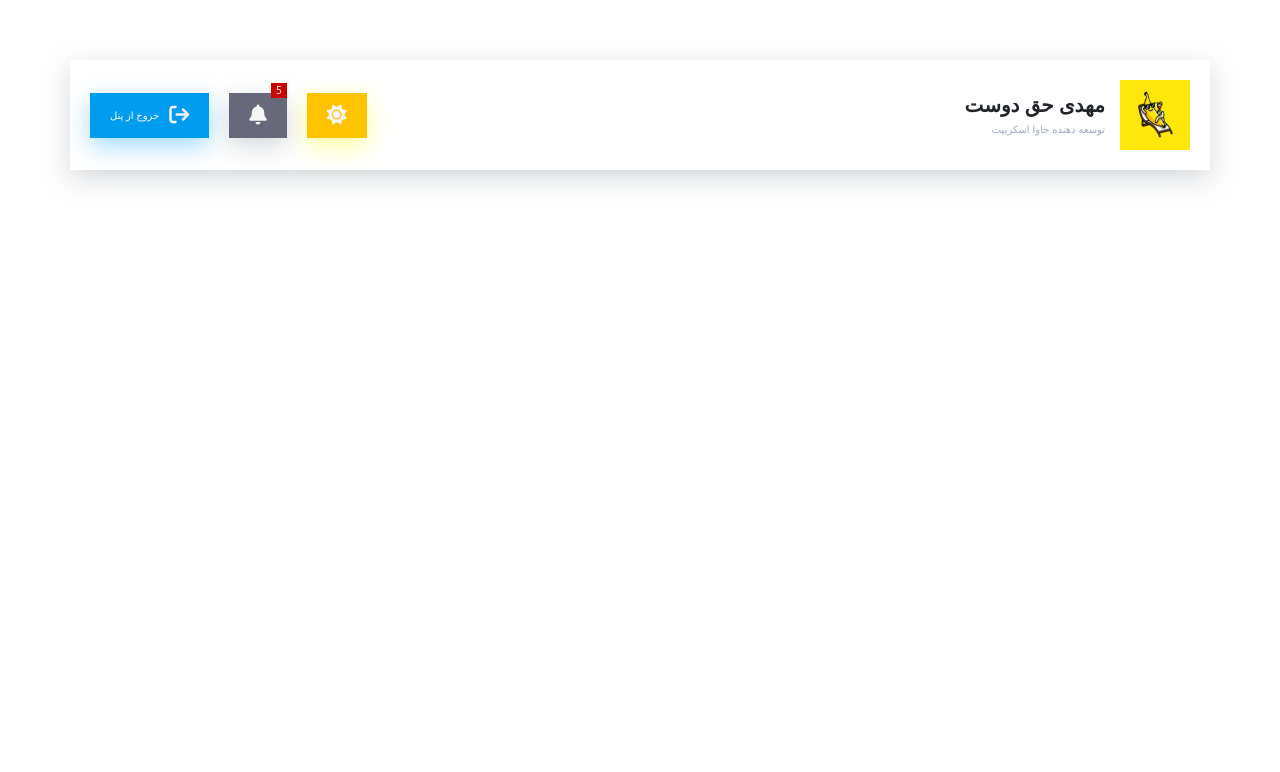
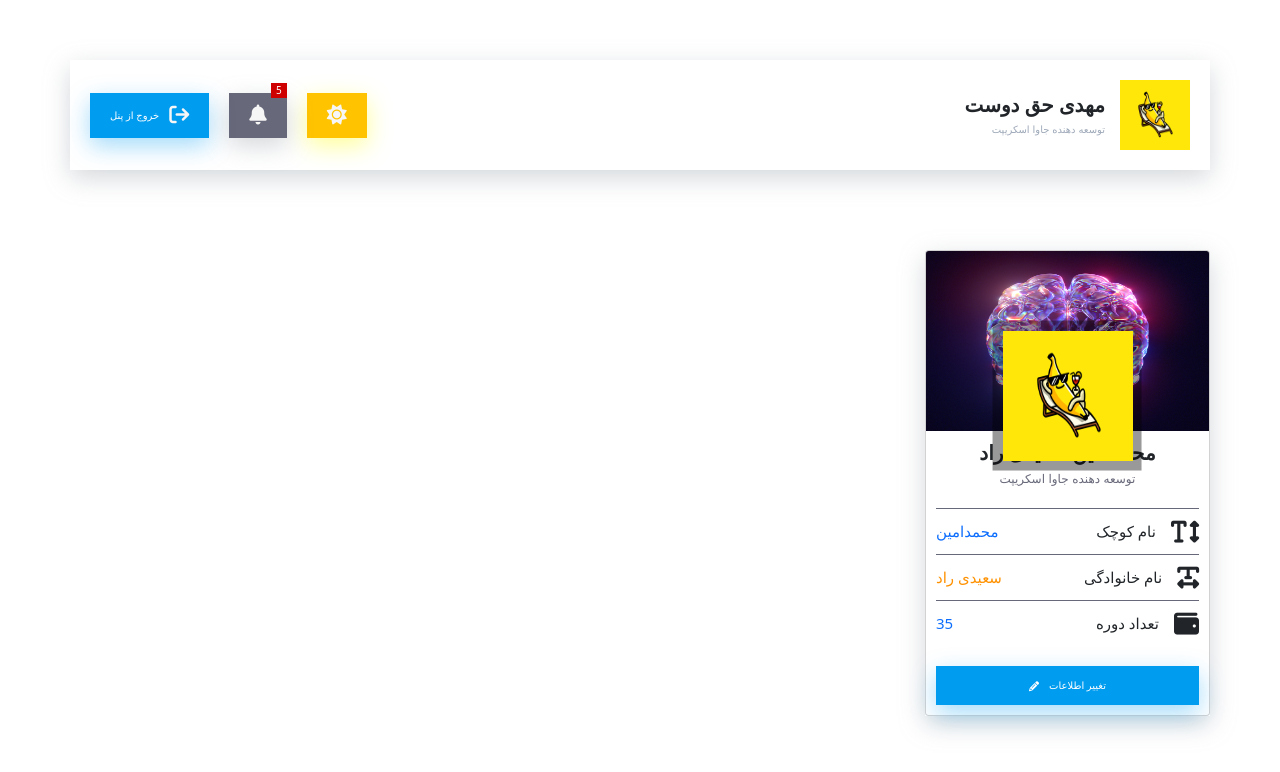
Before and after one commit to Mehdi-haghdoost/Cms-with-React-Redux, a React (Create React App) app: page / in a window 1280 px wide. Shown: the top 772 px of the page. Built offline with nearby package versions, Linux system fonts and the light colour scheme.

Commit message:
coding Sidebar Component

```diff
--- a/src/App.js
+++ b/src/App.js
@@ -2,10 +2,21 @@
 
 import Header from './Components/Header/Header';
 import './App.css';
+import Sidebar from "./Components/Sidebar/Sidebar";
 
 function App() {
   return (
-    <Header />
+    <>
+      <Header />
+
+      <div class="container px-0">
+        <main class="main">
+          <div class="row justify-content-between mx-0">
+            <Sidebar />
+          </div>
+        </main>
+      </div>
+    </>
   );
 }
 
--- a/src/Components/Sidebar/Sidebar.js
+++ b/src/Components/Sidebar/Sidebar.js
@@ -2,6 +2,59 @@
 
 export default function Sidebar() {
   return (
-    <div>Sidebar</div>
+    <div class="col-10 col-md-3 sidebar mx-auto mx-md-0 px-0">
+    <div class="sidebar-content">
+      <div class="card position-relative text-center">
+        <img
+          class="card-img-top sidebar__img-banner"
+          src="../../img/admin/banner/banner.png"
+          alt="banner admin photo"
+        />
+        <div class="card-body">
+          <h4 class="card-title sidebar__top-name">محمدامین سعیدی راد</h4>
+          <p class="card-text sidebar__top-email" lang="en">
+            توسعه دهنده جاوا اسکریپت
+          </p>
+          <ul class="list px-0">
+            <li class="list__item">
+              <span class="fa fa-text-height"></span>
+              <p class="list__text mb-0">
+                <span class="">نام کوچک</span>
+                <span class="list__firstname">محمدامین</span>
+              </p>
+            </li>
+            <li class="list__item">
+              <span class="fa fa-text-width"></span>
+
+              <p class="list__text mb-0">
+                <span class="">نام خانوادگی</span>
+                <span class="list__lastname">سعیدی راد</span>
+              </p>
+            </li>
+            <li class="list__item">
+              <span class="fa fa-wallet"></span>
+
+              <p class="list__text mb-0">
+                <span class="">تعداد دوره</span>
+                <span class="list__course-count">35</span>
+              </p>
+            </li>
+          </ul>
+          <button class="btn-custome btn-custome__blue btn-sidebar w-100">
+            تغییر اطلاعات
+            <span class="fa fa-pencil"></span>
+          </button>
+        </div>
+
+        <div class="sidebar__profile">
+          <img
+            src="../../img/admin/profile/banana.png"
+            alt="admin photo"
+            class="sidebar__img-profile"
+          />
+        </div>
+      </div>
+    </div>
+  </div>
   )
 }
```
